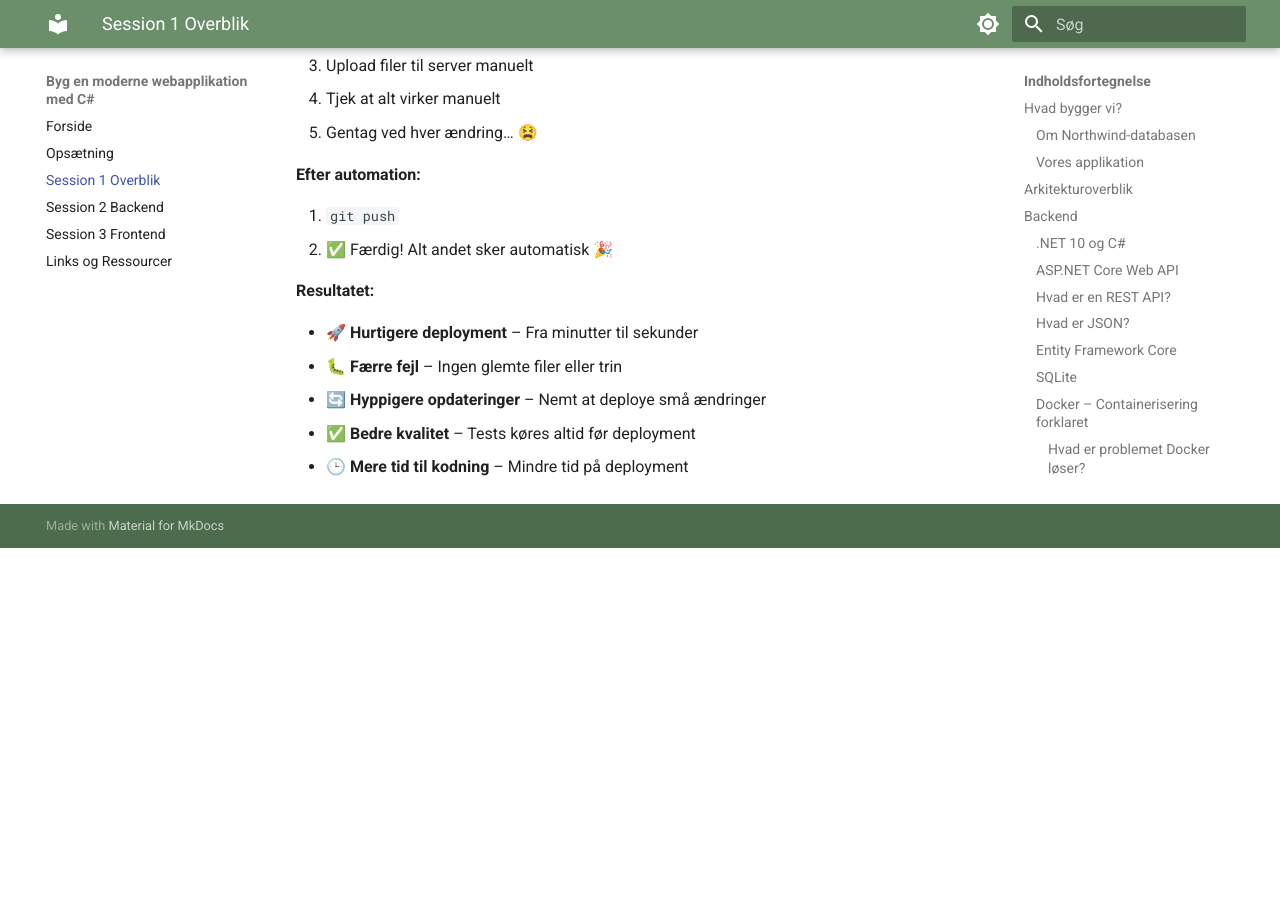
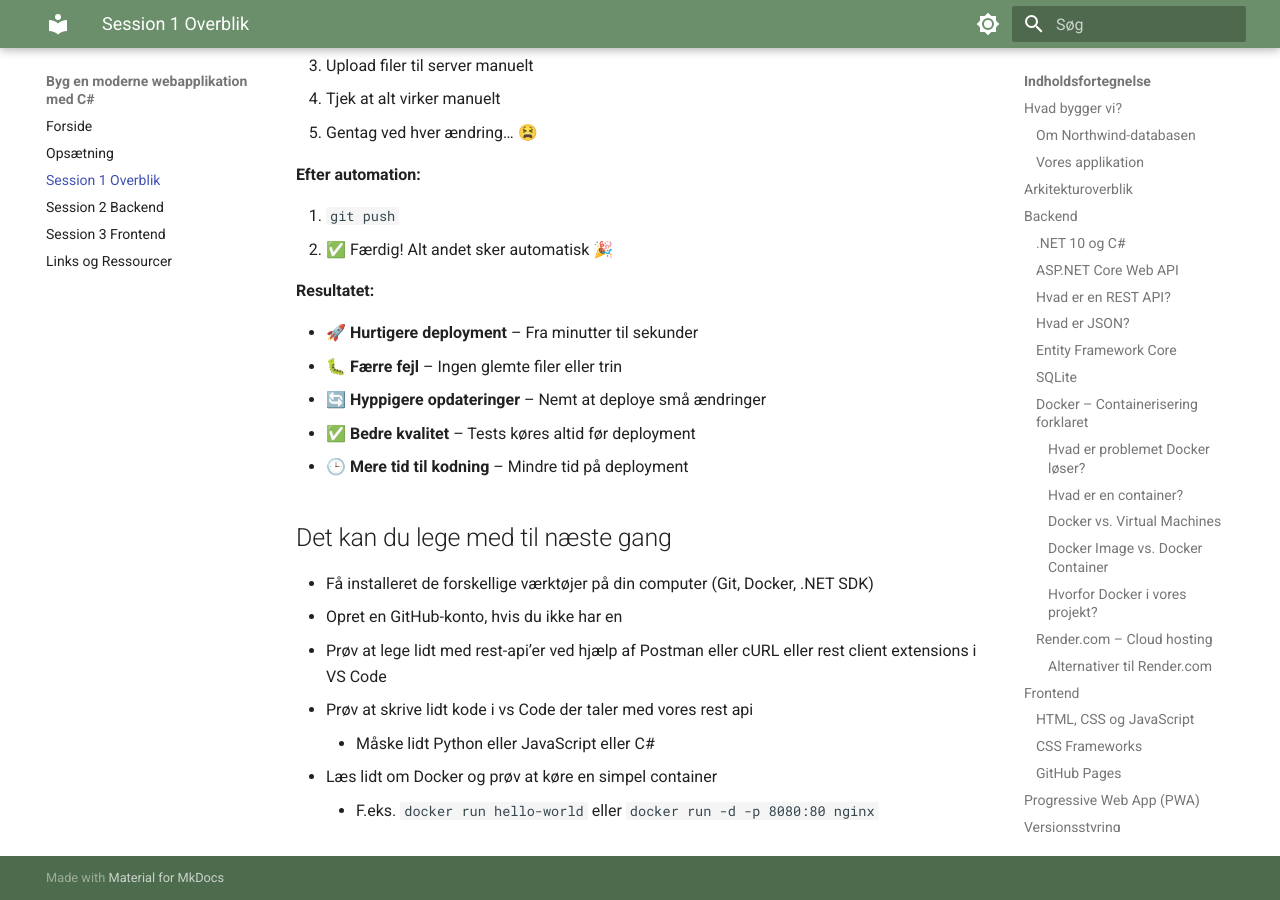
Before and after one commit to devcronberg/Northwind.App.Kursus, an MkDocs documentation site: the page built from docs/overblik.md, in a window 1280 px wide and 900 px high, scrolled down 15437 px. Built offline with MkDocs 1.6.1 and Material for MkDocs 9.7.7, drawn with Linux system fonts in a browser that asks for light colours; before the commit the page ends 15985 px from its top, so only the background shows below that.

Commit message:
Add API tools section to links.md and provide hands-on activities in overblik.md

```diff
--- a/docs/overblik.md
+++ b/docs/overblik.md
@@ -564,3 +564,13 @@
 - 🔄 **Hyppigere opdateringer** – Nemt at deploye små ændringer
 - ✅ **Bedre kvalitet** – Tests køres altid før deployment
 - 🕒 **Mere tid til kodning** – Mindre tid på deployment
+
+## Det kan du lege med til næste gang
+
+- Få installeret de forskellige værktøjer på din computer (Git, Docker, .NET SDK)
+- Opret en GitHub-konto, hvis du ikke har en
+- Prøv at lege lidt med rest-api'er ved hjælp af Postman eller cURL eller rest client extensions i VS Code
+- Prøv at skrive lidt kode i vs Code der taler med vores rest api
+    - Måske lidt Python eller JavaScript eller C#
+- Læs lidt om Docker og prøv at køre en simpel container
+    - F.eks. `docker run hello-world` eller `docker run -d -p 8080:80 nginx`
```
Also changed, not shown: docs/links.md (+4 -0 lines).
